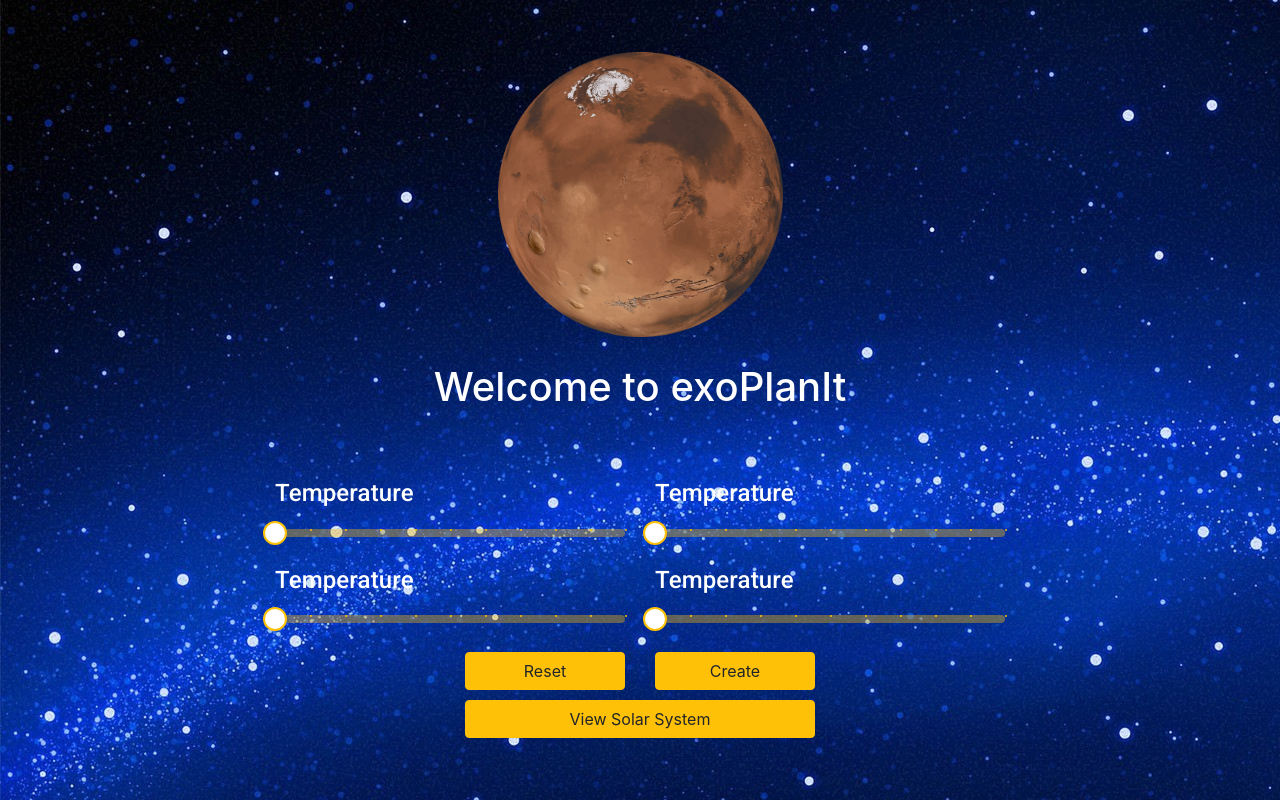
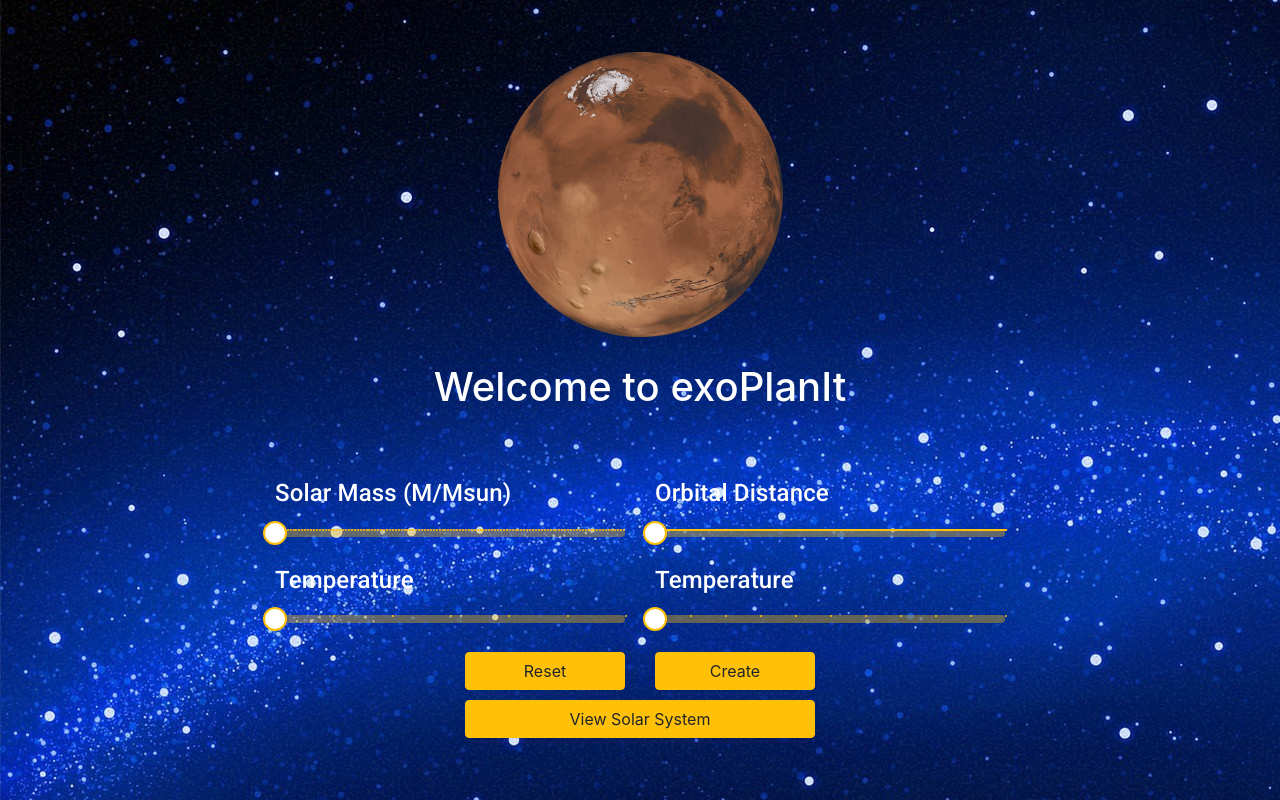
Before and after one commit to starflock/exo-plan-it, a React (Create React App) app: page / in a window 1280 px wide. Built offline with nearby package versions, Linux system fonts and the light colour scheme.

Commit message:
Updated values

```diff
--- a/src/App.js
+++ b/src/App.js
@@ -42,6 +42,7 @@ const marks = [
     label: '100°C',
   },
 ];
+
 function valuetext(value) {
   return `${value}°C`;
 }
@@ -74,7 +75,22 @@ function App() {
           <Row className="justify-content-md-center custom-row-spacing">
             <Col xs="12" md="4">
               <Typography id="discrete-slider" gutterBottom>
-                <h4 className="custom-h4">Temperature</h4>
+                <h4 className="custom-h4">Solar Mass (M/Msun)</h4>
+              </Typography>
+              <AwesomeSlider
+                defaultValue={0.1}
+                getAriaValueText={valuetext}
+                aria-labelledby="discrete-slider"
+                valueLabelDisplay="auto"
+                step={.5}
+                marks
+                min={0.1}
+                max={60}
+              />
+            </Col>
+            <Col xs="12" md="4">
+              <Typography id="discrete-slider" gutterBottom>
+                <h4 className="custom-h4">Orbital Distance</h4>
               </Typography>
               <AwesomeSlider
                 defaultValue={0}
@@ -83,23 +99,8 @@ function App() {
                 valueLabelDisplay="auto"
                 step={10}
                 marks
-                min={0}
-                max={100}
-              />
-            </Col>
-            <Col xs="12" md="4">
-              <Typography id="discrete-slider" gutterBottom>
-                <h4 className="custom-h4">Temperature</h4>
-              </Typography>
-              <AwesomeSlider
-                defaultValue={0}
-                getAriaValueText={valuetext}
-                aria-labelledby="discrete-slider"
-                valueLabelDisplay="auto"
-                step={10}
-                marks
-                min={0}
-                max={100}
+                min={0.001}
+                max={100000}
               />
             </Col>
           </Row>
@@ -116,7 +117,7 @@ function App() {
                 step={10}
                 marks
                 min={0}
-                max={100}
+                max={60}
               />
             </Col>
             <Col xs="12" md="4">
```
